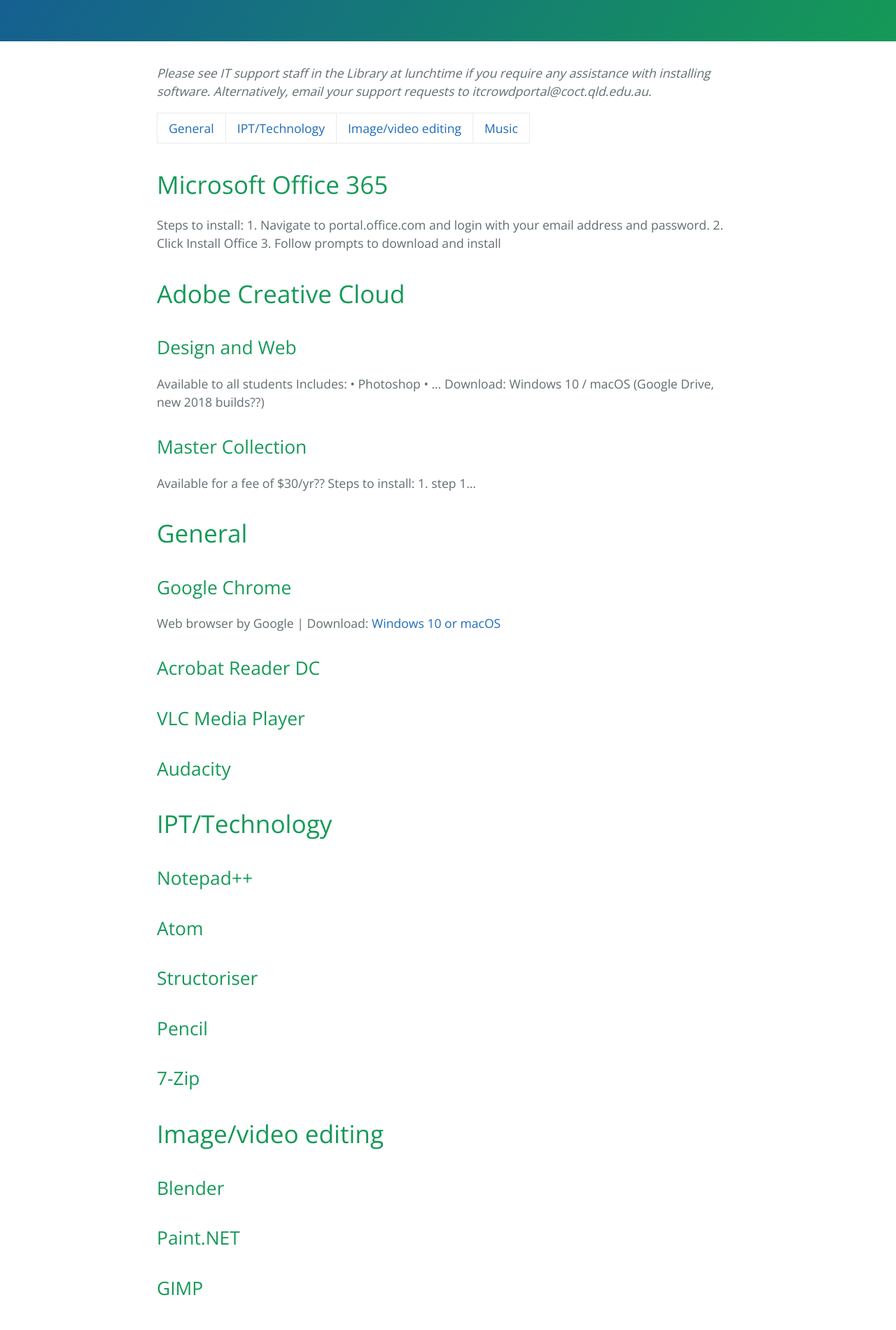
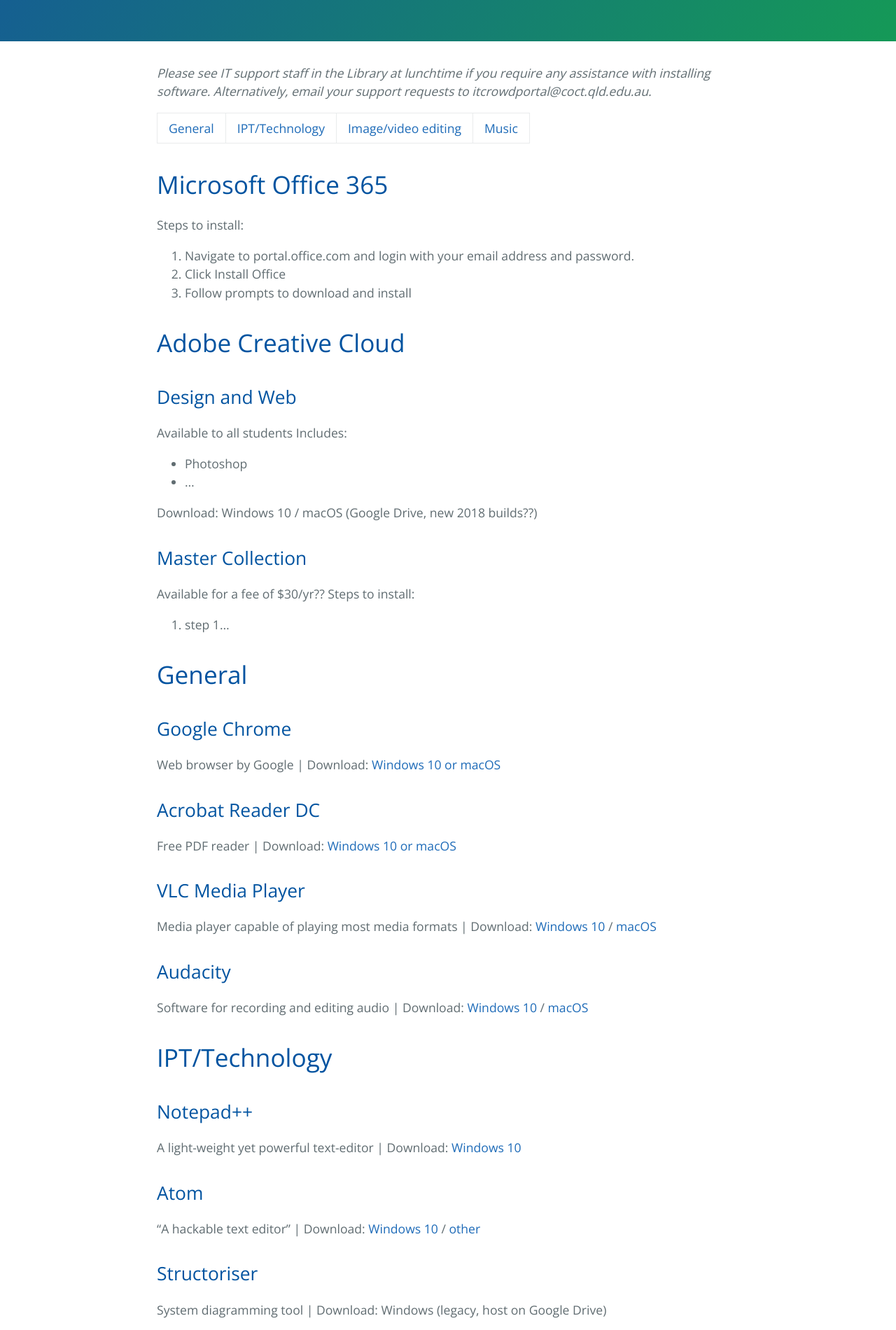
Before and after one commit to coctstuportal/coctstuportal.github.io, a Jekyll site: the page built from software.md, in a window 1280 px wide. Shown: the part 324-2224 px from the top of the page at 70% size. Built offline with Jekyll 4.4.1, drawn with Linux system fonts in a browser that asks for light colours; some of the changed text lies outside the part shown.

Commit message:
update style, software links

```diff
--- a/assets/css/style.scss
+++ b/assets/css/style.scss
@@ -1,4 +1,7 @@
 ---
 ---
 
+
+$section-headings-color: #0053a0;
+
 @import 'jekyll-theme-cayman';
--- a/software.md
+++ b/software.md
@@ -4,64 +4,80 @@ layout: default
 
 _Please see IT support staff in the Library at lunchtime if you require any assistance with installing software. Alternatively, email your support requests to itcrowdportal@coct.qld.edu.au._
 
-[General](#general) | [IPT/Technology](#ipt) | [Image/video editing](#img) | [Music](#music)
+[General](#general) | [IPT/Technology](#ipt-technology) | [Image/video editing](#img-vid-edit) | [Music](#music)
 
 # [](#o365)Microsoft Office 365
 Steps to install:
-	1. Navigate to portal.office.com and login with your email address and password.
-	2. Click Install Office
-	3. Follow prompts to download and install
+1.	Navigate to portal.office.com and login with your email address and password.
+2.	Click Install Office
+3.	Follow prompts to download and install
 
 
 # [](adobe-cc)Adobe Creative Cloud
 ## Design and Web
 Available to all students
 Includes:
-	• Photoshop
-	• ...
+*	Photoshop
+*	...
+
 Download: Windows 10 / macOS (Google Drive, new 2018 builds??)
 
 ## Master Collection
 Available for a fee of $30/yr??
 Steps to install:
-	1. step 1...
+1.	step 1...
 
 
 
 # [](#general)General
 ## Google Chrome
-Web browser by Google | Download: [Windows 10 or macOS](https://www.google.com/chrome/)
+Web browser by Google | Download: <a target="_blank" href="https://www.google.com/chrome/">Windows 10 or macOS</a>
 
 ## Acrobat Reader DC
+Free PDF reader | Download: <a target="_blank" href="https://get.adobe.com/reader/otherversions/">Windows 10 or macOS</a>
 
 ## VLC Media Player
+Media player capable of playing most media formats | Download: <a target="_blank" href="https://www.videolan.org/vlc/download-windows.html">Windows 10</a> / <a target="_blank" href="https://www.videolan.org/vlc/download-macosx.html">macOS</a>
 
 ## Audacity
+Software for recording and editing audio | Download: <a target="_blank" href="https://www.fosshub.com/Audacity.html/audacity-win-2.2.0.exe">Windows 10</a> / <a target="_blank" href="https://www.fosshub.com/Audacity.html/audacity-macos-2.2.0.dmg">macOS</a>
+
+# [](#ipt-technology)IPT/Technology
+
+## Notepad++
+A light-weight yet powerful text-editor | Download: <a target="_blank" href="https://notepad-plus-plus.org/download">Windows 10</a>
+
+## Atom
+"A hackable text editor" | Download: <a target="_blank" href="https://atom.io/download/windows_x64">Windows 10</a> / <a target="_blank" href="https://github.com/atom/atom/releases/latest">other</a>
+
+## Structoriser
+System diagramming tool | Download: Windows (legacy, host on Google Drive)
+
+## Pencil
+GUI prototyping software | Download: <a target="_blank" href="https://pencil.evolus.vn/Downloads.html">Windows 10, macOS or Linux</a>
+
+## 7-Zip
+File archive manager | Download: <a target="_blank" href="http://www.7-zip.org/download.html">Windows 10</a>
 
 
-# [](#ipt)IPT/Technology
-
-## Notepad++
-
-## Atom
-
-## Structoriser
-
-## Pencil
-
-## 7-Zip
+IcoFX (use older free version?)
+Visual Basic Express (??)
 
 
-# [](#img)Image/video editing
+
+# [](#img-vid-edit)Image/video editing
 
 ## Blender
+Free and open source software offering rendering, modelling, animation, game building and more | Download: <a target="_blank" href="https://www.blender.org/download/">Windows 10, macOS or Linux</a>
 
 ## Paint.NET
+Powerful and light-weight image editor | Download: <a target="_blank" href="https://www.dotpdn.com/downloads/pdn.html">Windows 10</a>
 
 ## GIMP
+Powerful and free open source image editor | Download: <a target="_blank" href="https://www.gimp.org/downloads/">Windows 10, macOS or Unix-based</a>
 
 ## Handbrake
-
+Video compression/conversion software | Download: <a target="_blank" href="https://handbrake.fr/downloads.php">Windows 10, macOS or Ubuntu</a>
 
 # [](#music)Music
 
```
